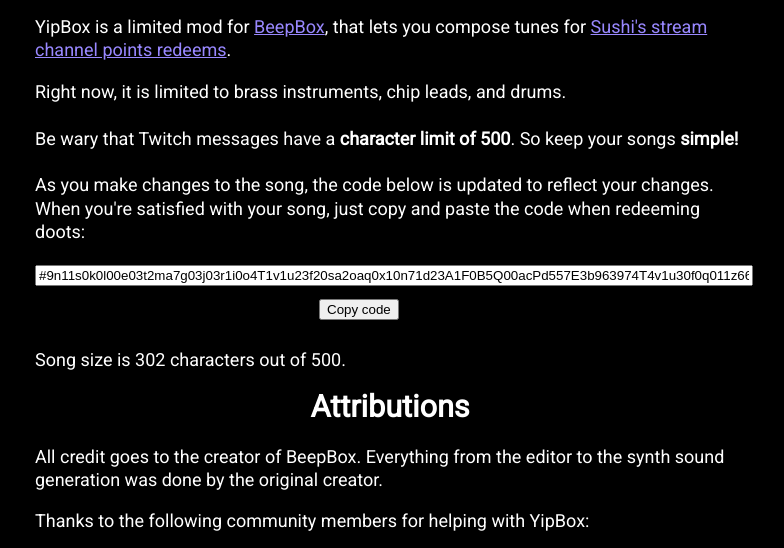
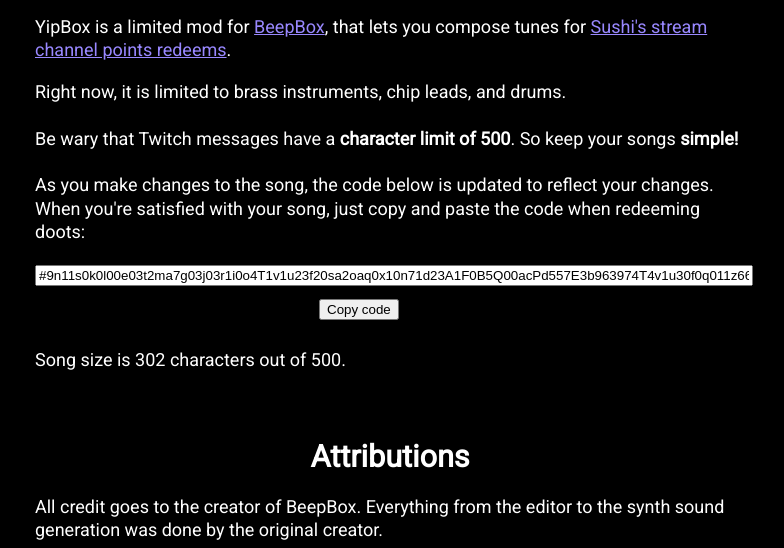
Before and after one commit to sushifur/YipBox, a website: page website/index.html in a window 1280 px wide. Shown: the part 703-1251 px from the top of the page, without its empty margins (250-1034 px from the left). Drawn offline with Linux system fonts and the light colour scheme.

Commit message:
Update index.html

```diff
--- a/website/index.html
+++ b/website/index.html
@@ -79,7 +79,7 @@
 
 		#codeField {
 			width: 100%;
-			height: 110px;
+			height: 160px;
 			position: relative;
 		}
 
```
